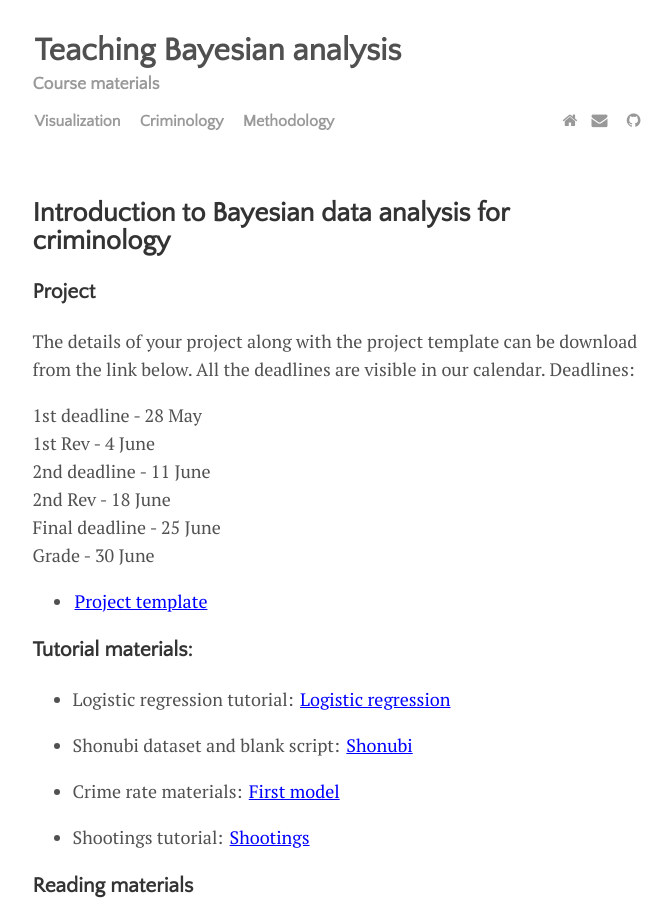
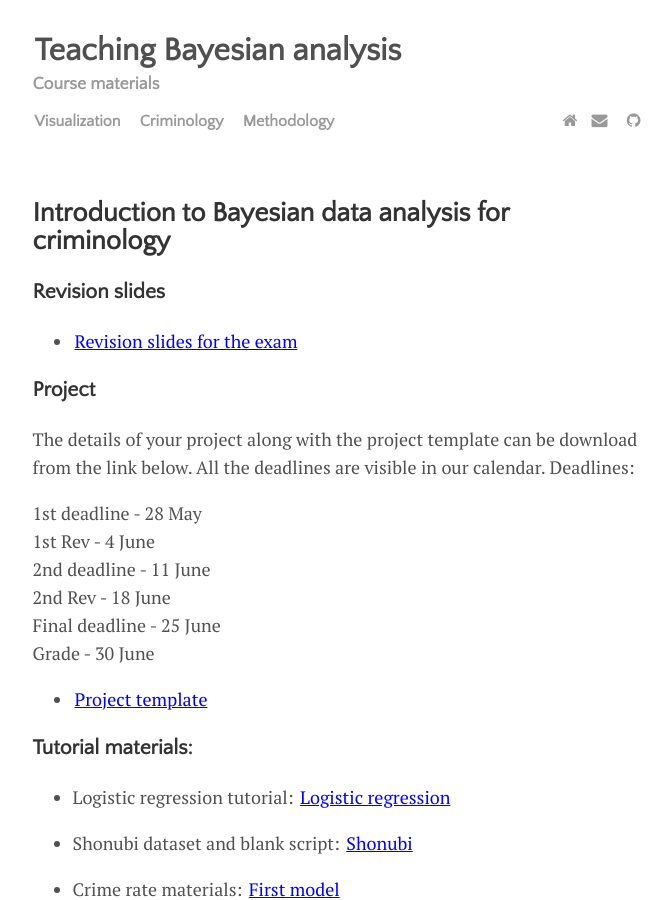
Before and after one commit to rfl-urbaniak/teaching, a Jekyll site: the page built from menu/criminology.md, in a window 1280 px wide and 900 px high. Shown: the whole window, without its empty margins (300-972 px from the left). Built offline with Jekyll 4.4.1, drawn with Linux system fonts in a browser that asks for light colours.

Commit message:
adding rev slides

```diff
--- a/menu/criminology.md
+++ b/menu/criminology.md
@@ -12,6 +12,10 @@ a {
 </style>
 
 ## Introduction to Bayesian data analysis for criminology
+
+### Revision slides
+
+- <a href="https://rfl-urbaniak.github.io/teaching/sharedResources/slidesCrimRev.pdf">Revision slides for the exam</a>
 
 ### Project
 
```
Also changed, not shown: 1 other file.
